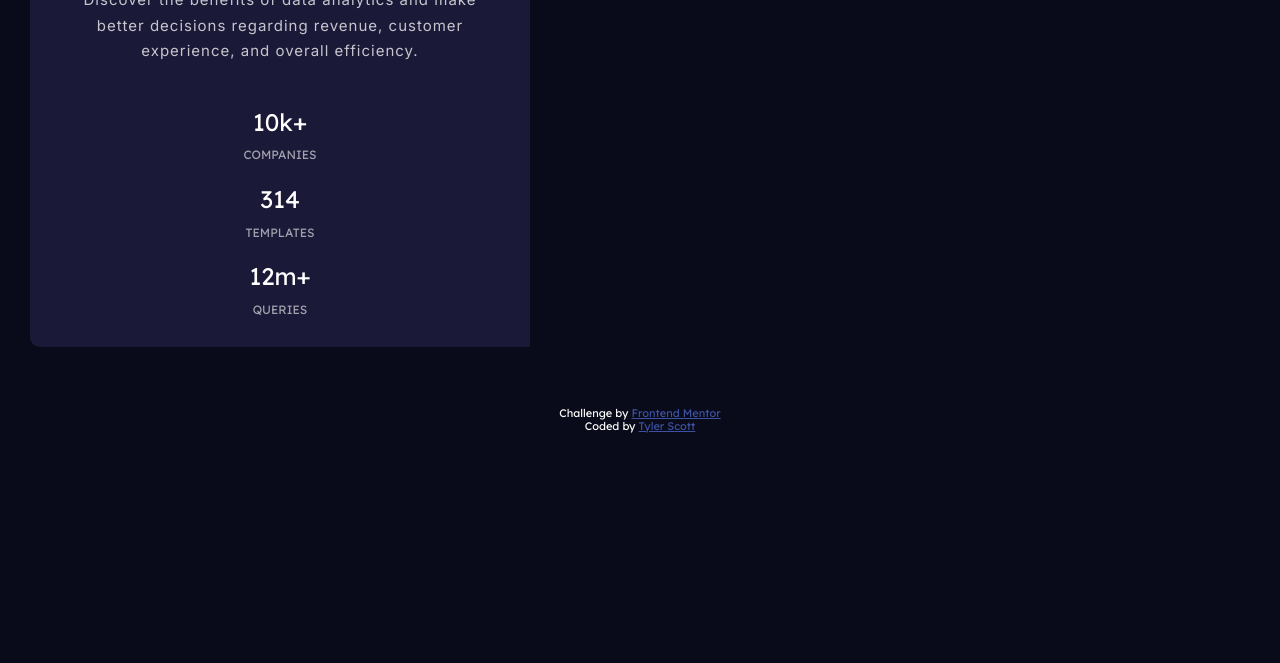
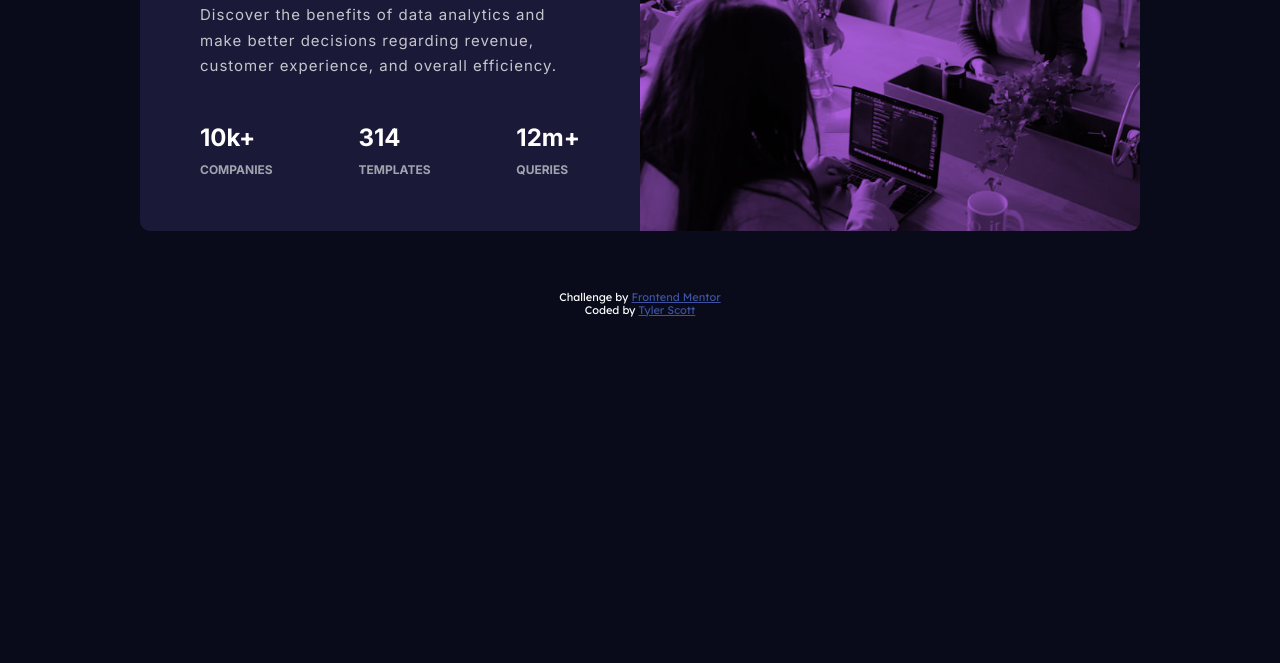
Before and after one commit to off-nadir-insight/stats-preview-card, a plain HTML site: page index.html in a window 1280 px wide. Shown: the part 197-860 px from the top of the page. Drawn offline with Linux system fonts and the light colour scheme.

Commit message:
add responsive elements

```diff
--- a/css/style.css
+++ b/css/style.css
@@ -45,6 +45,14 @@ p {
 
 .stats {
   font-size: 1.5rem;
+  display: flex;
+  flex-direction: column;
+}
+
+.stat {
+  margin-bottom: 1em;
+  font-weight: 700;
+  font-family: var(--font-Inter);
 }
 
 .stat-label {
@@ -82,19 +90,9 @@ body {
   width: 100%;
   height: 200px;
   background-color: var(--clr-accent-purple);
-  background-image: url('../images/image-header-mobile.jpg');
-}
-
-@media (min-width: 800px) {
-  .image-container {
-    width: unset;
-    max-height: unset;
-    height: 100%;
-  }
-}
-
-.stat {
-  margin-bottom: 1em;
+  background-image: url("../images/image-header-mobile.jpg");
+  background-blend-mode: multiply;
+  background-size: cover;
 }
 
 .stat:last-child {
@@ -115,24 +113,41 @@ body {
   color: hsl(228, 45%, 44%);
 }
 
-@media (min-width: 800px) {
+@media (min-width: 1100px) {
   .container {
+    place-content: center center;
     flex-direction: row;
     max-width: 1000px;
-    margin-left: 2em;
-    margin-right: 2em;
+    margin-left: auto;
+    margin-right: auto;
     align-items: stretch;
   }
 
   .content {
     order: 1;
     width: 50%;
+    text-align: left;
+    padding: 2em 4em;
+  }
+
+  .stats {
+    flex-direction: row;
+    justify-content: space-between;
   }
 
   .image-container {
     order: 2;
     width: 50%;
+    height: auto;
+    background-position: right;
+    background-size: cover;
+
+    /* background-image: unset; */
+    /* background-size: 50% auto; */
+    /* background-image: url("../images/image-header-desktop.jpg"); */
+    /* background-size: cover; */
+    /* width: unset;
+    max-height: unset;
+    height: 100%; */
   }
-
-  img
 }
```
